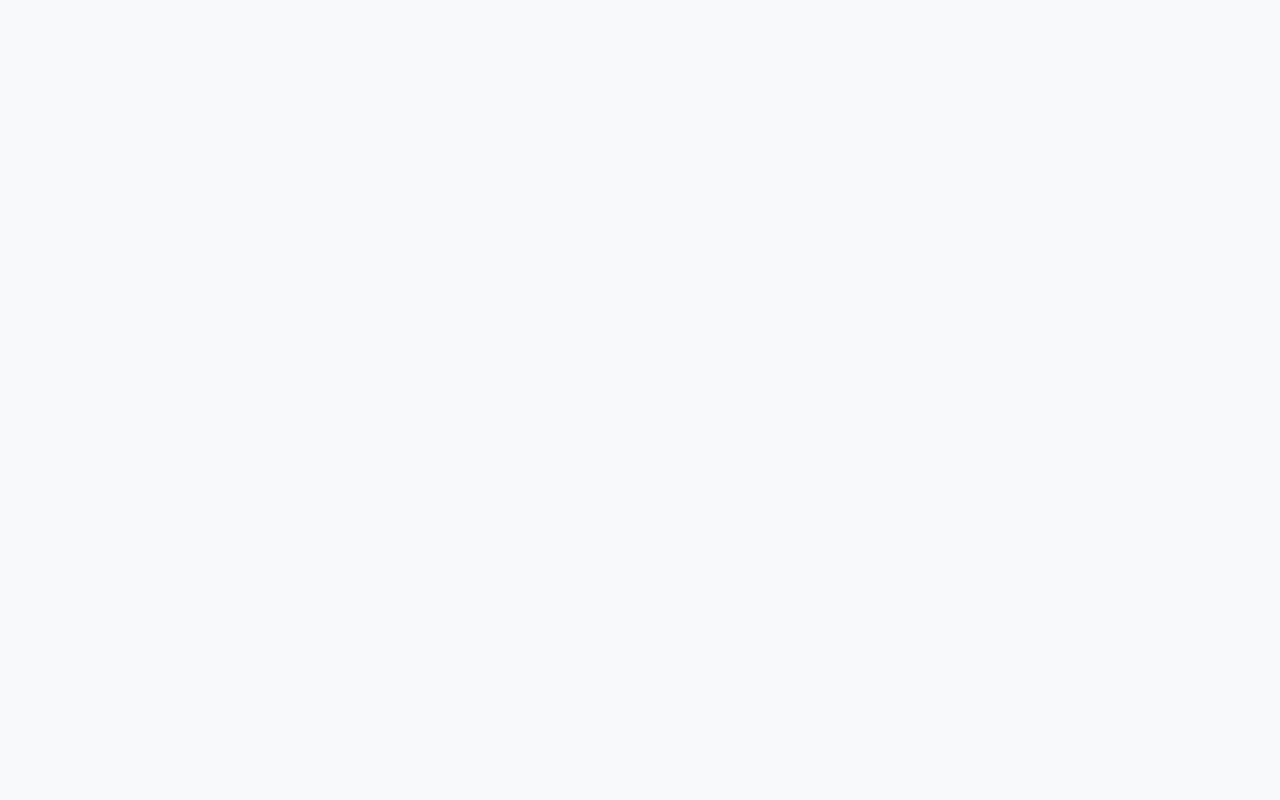
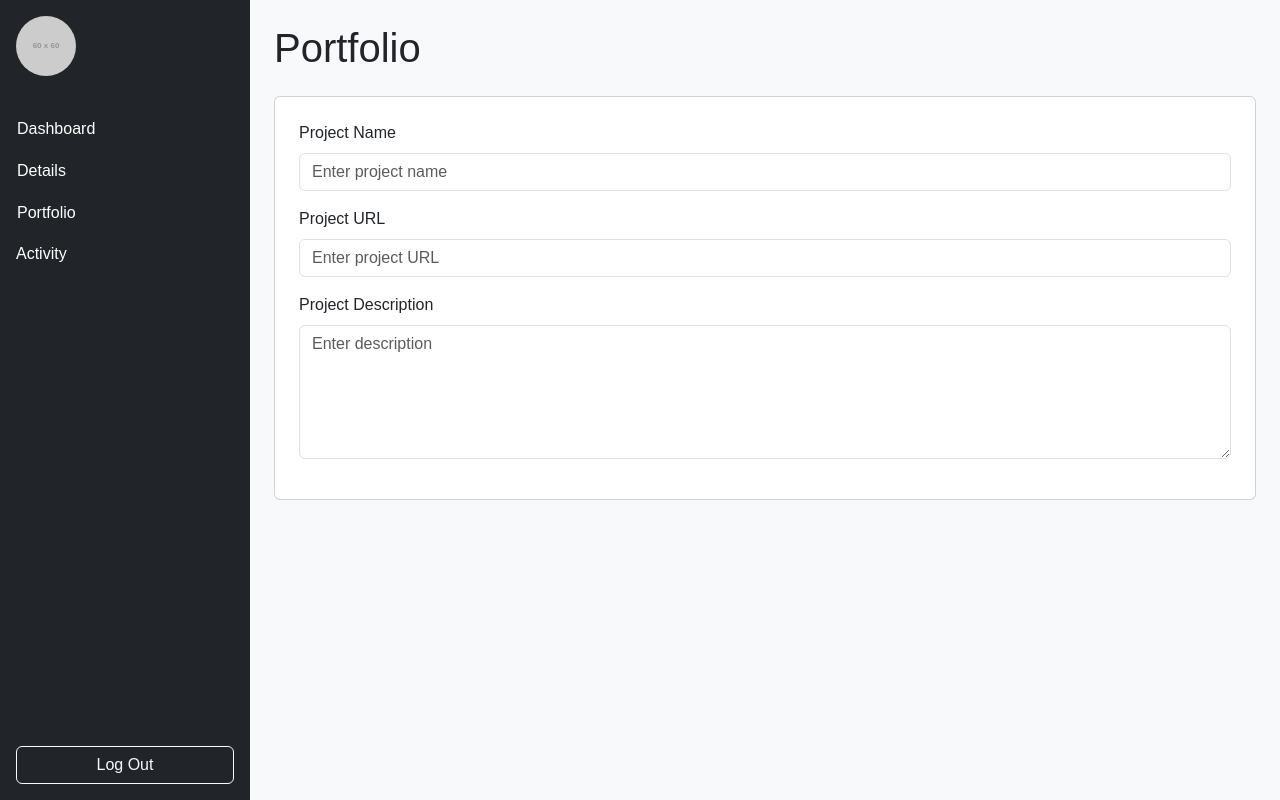
Before and after one commit to Sondrdr2022/portfolio-builder-website-cw, a React (Vite) app: page /freelancer-dashboard/1/portfolio in a window 1280 px wide. Before the commit this address had no page. Built offline with nearby package versions, Linux system fonts and the light colour scheme.

Commit message:
Portfolio page finsihed

```diff
--- a/package.json
+++ b/package.json
@@ -11,6 +11,8 @@
   },
   "dependencies": {
     "bootstrap": "^5.3.3",
+    "framer-motion": "^12.5.0",
+    "lucide-react": "^0.483.0",
     "react": "^19.0.0",
     "react-dom": "^19.0.0",
     "react-icons": "^5.5.0",
--- a/src/App.jsx
+++ b/src/App.jsx
@@ -5,12 +5,16 @@ import { SignupFreelancer } from "./pages/SignupFreelancer";
 import Dashboard from "./pages/Dashboard";
 import Home from "./pages/Home";
 import FreelancerDashboard from "./pages/FreelancerDashboard";
+import UserDetails from "./pages/UserDetails";
+import PortfolioPage from "./pages/PortfolioPage";
 
 export default function App() {
   return (
     <Router>
       <Routes>
         <Route path="/freelancer-dashboard/:id" element={<FreelancerDashboard />} />
+        <Route path="/freelancer-dashboard/:id/details" element={<UserDetails />} />
+        <Route path='/freelancer-dashboard/:id/portfolio' element={<PortfolioPage />} />
         <Route path="/login" element={<AuthPage />} />
         <Route path="/signup-client" element={<SignupClient />} />
         <Route path="/signup-freelancer" element={<SignupFreelancer />} />
--- a/src/components/Sidebar.jsx
+++ b/src/components/Sidebar.jsx
@@ -1,16 +1,105 @@
+import { useState } from "react";
 import { useNavigate } from "react-router-dom";
 import { supabase } from "../supabaseClient";
+import { motion } from "framer-motion";
+import { Menu, X } from "lucide-react"; // Hamburger and close icons
 
 export default function Sidebar({ userData }) {
   const navigate = useNavigate();
+  const [isOpen, setIsOpen] = useState(false);
 
   const handleLogout = async () => {
     await supabase.auth.signOut();
     navigate("/");
   };
 
+  const goToDashboard = () => {
+    if (userData?.id) {
+      navigate(`/freelancer-dashboard/${userData.id}`);
+    }
+  };
+
+  const goToEditPage = () => {
+    if (userData?.id) {
+      navigate(`/freelancer-dashboard/${userData.id}/details`);
+    }
+  };
+
+  const goToPortfolio = () => {
+    if (userData?.id) {
+      navigate(`/freelancer-dashboard/${userData.id}/portfolio`);
+    }
+  };
+
+
+
   return (
-    <div className="bg-dark text-white p-3 d-flex flex-column align-items-start" style={{ width: "250px", minHeight: "100vh" }}>
+    <>
+      {/* Hamburger button for mobile */}
+      <button
+        className="d-md-none position-fixed top-3 start-3 btn btn-dark rounded-circle p-2"
+        style={{ zIndex: 9999 }}
+        onClick={() => setIsOpen(true)}
+      >
+        <Menu size={24} />
+      </button>
+
+
+      {/* Sidebar for larger screens */}
+      <div
+        className="bg-dark text-white p-3 d-none d-md-flex flex-column align-items-start"
+        style={{ width: "250px", minHeight: "100vh" }}
+      >
+        <SidebarContent
+          userData={userData}
+          goToDashboard={goToDashboard}
+          goToEditPage={goToEditPage}
+          goToPortfolio={goToPortfolio}
+          handleLogout={handleLogout}
+        />
+      </div>
+
+      {/* Animated sidebar for mobile */}
+      {isOpen && (
+        <motion.div
+          initial={{ x: -300 }}
+          animate={{ x: 0 }}
+          exit={{ x: -300 }}
+          transition={{ duration: 0.3 }}
+          className="bg-dark text-white p-3 d-flex flex-column align-items-start position-fixed top-0 start-0"
+          style={{ width: "250px", height: "100vh", zIndex: 9999 }}
+        >
+          <button
+            className="btn btn-light mb-3 align-self-end"
+            onClick={() => setIsOpen(false)}
+          >
+            <X />
+          </button>
+          <SidebarContent
+            userData={userData}
+            goToDashboard={() => {
+              goToDashboard();
+              setIsOpen(false);
+            }}
+            goToEditPage={() => {
+              goToEditPage();
+              setIsOpen(false);
+            }}
+            goToPortfolio={() => {
+              goToPortfolio();
+              setIsOpen(false); // For mobile sidebar close on click
+            }}
+            handleLogout={handleLogout}
+          />
+        </motion.div>
+      )}
+    </>
+  );
+}
+
+function SidebarContent({ userData, goToDashboard, goToEditPage, goToPortfolio, handleLogout }) {
+  return (
+    <>
       <div className="d-flex align-items-center mb-4 w-100">
         <img
           src={userData?.image || "https://via.placeholder.com/60"}
@@ -20,17 +109,49 @@ export default function Sidebar({ userData }) {
           height="60"
         />
         <div>
-          <h5 className="fw-bold mb-0">{userData?.first_name} {userData?.last_name}</h5>
+          <h5 className="fw-bold mb-0">
+            {userData?.first_name} {userData?.last_name}
+          </h5>
           <small className="text-muted">{userData?.job}</small>
         </div>
       </div>
       <ul className="list-unstyled w-100">
-        <li className="my-3"><a href="#" className="text-white text-decoration-none">Dashboard</a></li>
-        <li className="my-3"><a href="#" className="text-white text-decoration-none">Edit</a></li>
-        <li className="my-3"><a href="#" className="text-white text-decoration-none">Portfolio</a></li>
-        <li className="my-3"><a href="#" className="text-white text-decoration-none">Activity</a></li>
+        <li className="my-3">
+          <button
+            onClick={goToDashboard}
+            className="btn btn-link text-white p-0 text-decoration-none"
+          >
+            Dashboard
+          </button>
+        </li>
+        <li className="my-3">
+          <button
+            onClick={goToEditPage}
+            className="btn btn-link text-white p-0 text-decoration-none"
+          >
+            Details
+          </button>
+        </li>
+        <li className="my-3">
+        <button
+          onClick={goToPortfolio}
+          className="btn btn-link text-white p-0 text-decoration-none"
+        >
+          Portfolio
+        </button>
+        </li>
+        <li className="my-3">
+          <a href="#" className="text-white text-decoration-none">
+            Activity
+          </a>
+        </li>
       </ul>
-      <button className="btn btn-outline-light mt-auto w-100" onClick={handleLogout}>Log Out</button>
-    </div>
+      <button
+        className="btn btn-outline-light mt-auto w-100"
+        onClick={handleLogout}
+      >
+        Log Out
+      </button>
+    </>
   );
 }
--- /dev/null
+++ b/src/pages/PortfolioPage.jsx
@@ -0,0 +1,29 @@
+import React from "react";
+import Sidebar from "../components/Sidebar";
+
+const PortfolioPage = () => {
+  return (
+    <div className="d-flex">
+      <Sidebar />
+      <main className="flex-grow-1 p-4">
+        <h1 className="mb-4">Portfolio</h1>
+        <div className="card p-4">
+          <div className="mb-3">
+            <label htmlFor="projectName" className="form-label">Project Name</label>
+            <input type="text" className="form-control" id="projectName" placeholder="Enter project name" />
+          </div>
+          <div className="mb-3">
+            <label htmlFor="projectURL" className="form-label">Project URL</label>
+            <input type="url" className="form-control" id="projectURL" placeholder="Enter project URL" />
+          </div>
+          <div className="mb-3">
+            <label htmlFor="projectDescription" className="form-label">Project Description</label>
+            <textarea className="form-control" id="projectDescription" rows="5" placeholder="Enter description"></textarea>
+          </div>
+        </div>
+      </main>
+    </div>
+  );
+};
+
+export default PortfolioPage;
--- /dev/null
+++ b/src/pages/UserDetails.jsx
@@ -0,0 +1,146 @@
+import { useState, useEffect } from 'react';
+import { useParams } from 'react-router-dom';
+import { supabase } from '../supabaseClient';
+import Sidebar from '../components/Sidebar';
+import { Eye, EyeOff } from 'lucide-react'; // For password viewer icon
+
+export default function UserDetails() {
+  const [userData, setUserData] = useState({
+    first_name: '',
+    last_name: '',
+    email: '',
+    password: '',
+    role: '',
+    country: '',
+    description: '',
+    image: '',
+    job: ''
+  });
+
+  const [showPassword, setShowPassword] = useState(false); // 👈 Password toggle state
+  const { id } = useParams();
+
+  useEffect(() => {
+    const fetchUserData = async () => {
+      const { data, error } = await supabase
+        .from('users')
+        .select('*')
+        .eq('id', id)
+        .single();
+      if (data) {
+        console.log("Fetched data:", data);
+        setUserData(data);
+      } else {
+        console.error("Fetch error:", error);
+      }
+    };
+    fetchUserData();
+  }, [id]);
+
+  const handleChange = (e) => {
+    const { name, value } = e.target;
+    setUserData(prevState => ({ ...prevState, [name]: value }));
+  };
+
+  const handleSubmit = async (e) => {
+    e.preventDefault();
+
+    const updates = {
+      description: userData.description,
+    };
+
+    const { data, error } = await supabase
+      .from('users')
+      .update(updates)
+      .eq('id', id)
+      .select();
+
+    if (error) {
+      console.error("Update failed:", error);
+      alert('Failed to save description');
+    } else {
+      console.log("Description updated:", data);
+      alert('Description updated successfully!');
+    }
+  };
+
+
+  return (
+    <div className="d-flex">
+      {userData.id ? (
+        <Sidebar userData={userData} />
+      ) : (
+        <div>Loading sidebar...</div>
+      )}
+
+      <div className="p-4 w-100 bg-light">
+        <h3 className="mb-4">User Details</h3>
+        <form onSubmit={handleSubmit}>
+          <div className="row mb-3">
+            <div className="col">
+              <label>Firstname</label>
+              <input type="text" className="form-control" name="first_name" value={userData.first_name} onChange={handleChange} disabled />
+            </div>
+            <div className="col">
+              <label>Lastname</label>
+              <input type="text" className="form-control" name="last_name" value={userData.last_name} onChange={handleChange} disabled />
+            </div>
+            <div className="col">
+              <label>Role</label>
+              <input type="text" className="form-control" name="role" value={userData.role} disabled />
+            </div>
+          </div>
+
+          <div className="row mb-3">
+            <div className="col">
+              <label>Email</label>
+              <input type="email" className="form-control" name="email" value={userData.email} onChange={handleChange} disabled />
+            </div>
+            <div className="col position-relative">
+            <label>Password</label>
+            <div className="position-relative">
+                <input
+                type={showPassword ? 'text' : 'password'}
+                className="form-control pe-5" // Add pe-5 for right-side padding
+                name="password"
+                value={userData.password}
+                onChange={handleChange}
+                disabled
+                />
+                <span
+                style={{
+                    position: 'absolute',
+                    top: '50%',
+                    right: '12px',
+                    transform: 'translateY(-50%)',
+                    cursor: 'pointer',
+                    color: '#6c757d',
+                }}
+                onClick={() => setShowPassword(!showPassword)}
+                >
+                {showPassword ? <EyeOff size={20} /> : <Eye size={20} />}
+                </span>
+            </div>
+            </div>
+            <div className="col">
+              <label>Country</label>
+              <input type="text" className="form-control" name="country" value={userData.country} onChange={handleChange} disabled />
+            </div>
+          </div>
+
+          <div className="mb-3">
+            <label>Description</label>
+            <textarea
+              className="form-control"
+              name="description"
+              rows="4"
+              value={userData.description}
+              onChange={handleChange}
+            ></textarea>
+          </div>
+          <button type="submit" className="btn btn-primary">Save Changes</button>
+        </form>
+      </div>
+    </div>
+  );
+}
```
Also changed, not shown: src/pages/FreelancerDashboard.jsx (+6 -4 lines), 1 other file (tests, documents, lock files or other folders).
